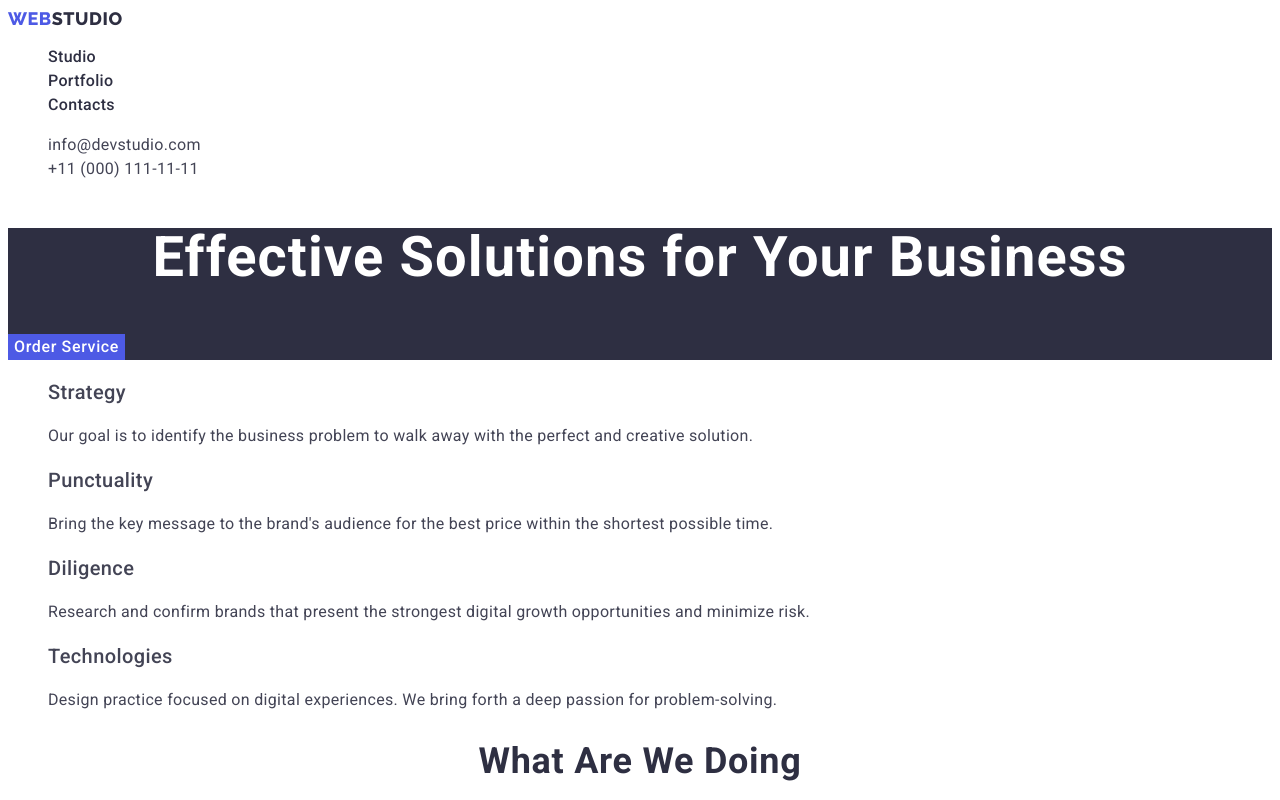
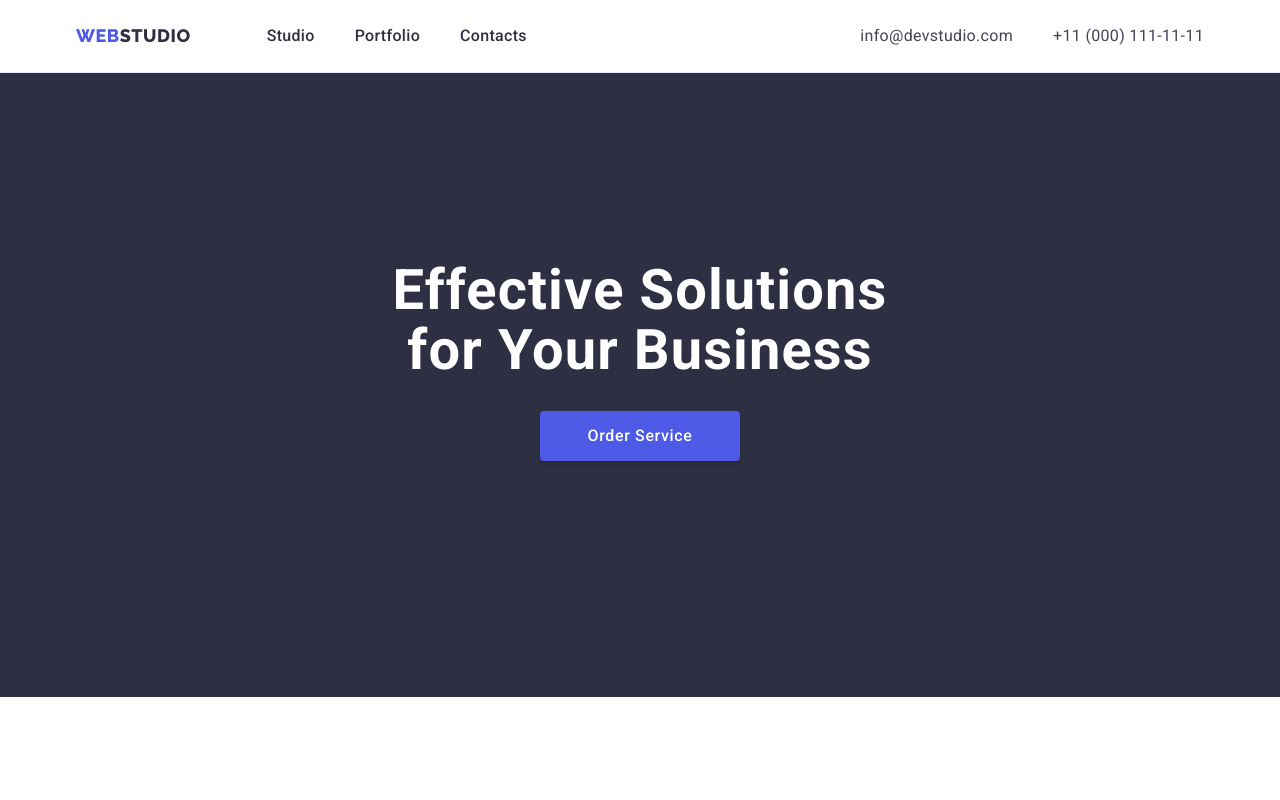
Before and after one commit to Ihoronya/goit-markup-hw-03, a plain HTML site: page index.html in a window 1280 px wide. Shown: the top 800 px of the page. Drawn offline with nearby package versions, Linux system fonts and the light colour scheme.

Commit message:
first try

```diff
--- a/css/slyles.css
+++ b/css/slyles.css
@@ -20,6 +20,39 @@
 
 }
 
+h1,
+h2,
+h3,
+p {
+    margin: 0;
+}
+
+ul {
+    margin: 0;
+    padding: 0;
+}
+
+img {
+    display: block;
+    width: 100%;
+}
+
+*,
+*::before,
+*::after {
+    box-sizing: border-box;
+}
+
+/* Container */
+
+.container {
+    width: 1158px;
+    padding-left: 15px;
+    padding-right: 15px;
+    margin-left: auto;
+    margin-right: auto;
+}
+
 /*-----------------------main-regulation------------------------*/
 .body {
     font-family: "Roboto", sans-serif;
@@ -27,13 +60,53 @@
     background-color: var(--primary-bg-color);
 }
 
+.page-header {
+text-align: center;
+background: #ffffff;
+border-bottom: 1px solid #e7e9fc;
+}
+
 .adress {
-
+    margin-left: auto;
+    padding-top: 24px;
+    padding-bottom: 24px;
     font-style: normal
 }
 
+.mail-tel {
+line-height: 1.5;
+letter-spacing: 0.02em;
+font-style: normal;
+list-style: none;
+}
+
 .list {
+    display: flex;
+    flex-direction: row;
     list-style: none;
+    align-items: flex-start;
+    padding-top: 24px;
+    padding-bottom: 24px;
+}
+
+.adnvantage-list {
+    display: flex;
+    margin: 0;
+    padding: 0;
+}
+
+.feature {
+    list-style: none;
+    margin: 0;
+    padding: 0;
+}
+
+.feature:not(:last-child) {
+    margin-right: 24px;
+}
+
+.nav-title:not(:last-child) {
+    margin-right: 40px;
 }
 
 .link {
@@ -42,15 +115,24 @@
 
 
 .hero-btn {
-    font-family: inherit;
+    width: 200px;
+    height: 50px;
+    font-family: 'Roboto';
     font-weight: 500;
     font-size: 16px;
     line-height: 1.5;
+    display: flex;
+    align-items: center;
+    text-align: center;
+    justify-content: center;
     letter-spacing: 0.04em;
     color: #FFFFFF;
     background-color: #4D5AE5;
+    box-shadow: 0px 4px 4px rgba(0, 0, 0, 0.15);
+    border-radius: 4px;
+    margin: 0 auto;
+    margin-top: 30px;
     border: none;
-    cursor: pointer;
 }
 
 .hero-btn:hover,
@@ -84,6 +166,13 @@
     letter-spacing: 0.03em;
     text-transform: uppercase;
     color: var(--logo);
+    display: flex;
+    flex-direction: row;
+    align-items: center;
+    padding-top: 24px;
+    padding-bottom: 24px;
+    margin-right: 76px;
+    position: inherit;
 }
 
 .logo-down {
@@ -106,16 +195,22 @@
 }
 
 .navigation {
+    text-decoration: none;
     font-weight: 500;
     font-size: 16px;
     line-height: 1.5;
     letter-spacing: 0.02em;
     color: var(--navigation);
+
 }
 
 .navigation:hover,
 .navigation:focus {
     color: #404bbf;
+}
+
+.main-nav {
+    display: flex;
 }
 
 .connection {
@@ -147,11 +242,34 @@
 
 
 .hero {
-
-    background-color: var(--footer-background-color);
-
+text-align: center;
+padding-top: 188px;
+padding-bottom: 188px;
+background-color: var(--footer-background-color);
 }
 
+.advantages {
+    display: flex;
+    padding-top: 120px;
+}
+
+.advantages-title {
+    font-weight: 500;
+    font-size: 20px;
+    line-height: 1.2;
+    letter-spacing: 0.02em;
+    margin-bottom: 8px;
+    margin-left: 16px;
+}
+
+.advantages-text {
+    font-size: 16px;
+    line-height: 1.5;
+    letter-spacing: 0.02em;
+    color: var(--features-paragraf-color);
+    margin-bottom: 32px;
+    margin-left: 16px;
+}
 
 .hero-title {
     font-weight: 700;
@@ -160,6 +278,7 @@
     text-align: center;
     letter-spacing: 0.02em;
     color: var(--hero-title-color);
+    margin-bottom: 48px;
 
 }
 
@@ -173,19 +292,6 @@
     width: 1px;
 }
 
-.advantages-title {
-    font-weight: 500;
-    font-size: 20px;
-    line-height: 1.2;
-    letter-spacing: 0.02em;
-}
-
-.advantages-text {
-    font-size: 16px;
-    line-height: 1.5;
-    letter-spacing: 0.02em;
-    color: var(--features-paragraf-color);
-}
 
 .galery-title {
     font-weight: 700;
--- a/index.html
+++ b/index.html
@@ -9,67 +9,82 @@
     <link rel="preconnect" href="https://fonts.gstatic.com" crossorigin>
     <link href="https://fonts.googleapis.com/css2?family=Raleway:wght@800&family=Roboto:wght@400;500;700;900&display=swap"
         rel="stylesheet">
+    <link rel="stylesheet" href="https://cdnjs.cloudflare.com/ajax/libs/modern-normalize/1.1.0/modern-normalize.min.css"
+            integrity="sha512-wpPYUAdjBVSE4KJnH1VR1HeZfpl1ub8YT/NKx4PuQ5NmX2tKuGu6U/JRp5y+Y8XG2tV+wKQpNHVUX03MfMFn9Q=="
+            crossorigin="anonymous" referrerpolicy="no-referrer" />
     <link rel="stylesheet" href="./css/slyles.css" />
 </head>
 <body class="body">
-    <header>
-        <nav>
+    <!-- Top Line -->
+    <header class="page-header main-nav">
+        <div class="container main-nav">
+            <nav class="nav main-nav">
+                <!-- Logo -->
                 <a class="logo-up link" href="./index.html">Web<span class="logo-accent">Studio</span></a>
-            <ul class="list">
-                <li>
+                <!-- Menu Nav -->
+                <ul class="list main-nav">
+                    <li class="nav-title">
                         <a class="navigation link" href="./index.html">Studio</a>
                     </li>
+                    <li class="nav-title">
+                        <a class="navigation link" href="./portfolio.html">Portfolio</a>
                    <li>
-                    <a class="navigation link" href="./portfolio.html">Portfolio</a>
-                </li>
-                <li>
+                    <li class="nav-title">
                         <a class="navigation link" href="">Contacts</a>
                     </li>
                 </ul>
             </nav>
             <address class="adress">
-            <ul class="list">
-                <li><a class="connection link" href="mailto:info@devstudio.com">info@devstudio.com</a></li>
-                <li><a class="connection link" href="tel:+110001111111">+11 (000) 111-11-11</a></li>
+                <ul class="mail-tel main-nav">
+                    <li class="nav-title"><a class="connection link" href="mailto:info@devstudio.com">info@devstudio.com</a></li>
+                    <li class="nav-title"><a class="connection link" href="tel:+110001111111">+11 (000) 111-11-11</a></li>
                 </ul>
             </address>
+        </div>
     </header>
     <main>
         <!-- Hero -->
-        <section class=" hero">
-            <h1 class="hero-title">Effective Solutions for Your Business</h1>
+        <section class="hero">
+            <div class="container">
+            <h1 class="hero-title">
+            Effective Solutions<br />for Your Business
+            </h>
             <button class="hero-btn" type="button">Order Service</button>
+            <di>
         </section>
 
         <!-- advantages -->
         <section class="advantages">
+            <div class="container">
                 <h2 class="visually-hidden">Advantages</h2>
-            <ul class="list">
-                <li>
+                <ul class="adnvantage-list">
+                    <li class="feature">
                         <h3 class="advantages-title">Strategy</h3>
                         <p class="advantages-text">Our goal is to identify the business problem to walk away with the perfect and creative solution.
                         </p>
                     </li>
-                <li>
+                    <li class="feature">
                         <h3 class="advantages-title">Punctuality</h3>
                         <p class="advantages-text">Bring the key message to the brand's audience for the best price within the shortest possible
                             time.</p>
                     </li>
-                <li>
+                    <li class="feature">
                         <h3 class="advantages-title">Diligence</h3>
                         <p class="advantages-text">Research and confirm brands that present the strongest digital growth opportunities and minimize
                             risk.</p>
                     </li>
-                <li>
+                    <li class="feature">
                         <h3 class="advantages-title">Technologies</h3>
                         <p class="advantages-text">Design practice focused on digital experiences. We bring forth a deep passion for
                             problem-solving.</p>
                     </li>
                 </ul>
+            </di>
         </section>
 
         <!-- gallery -->
         <section class="gallery">
+            <div class="container">
                 <h2 class="galery-title">What are we doing</h2>
                 <ul class="list">
                     <li>
@@ -82,9 +97,11 @@
                         <img src="./images/webpage.jpg" alt="mobile version of web page" width="360" height="300" />
                     </li>
                 </ul>
+            </div>
         </section>
         <!-- our team -->
         <section class="team-section">
+           <div class="container">
                 <h2 class="team-title">Our Team</h2>
                 <ul class="list">
                     <li class="team-title-list">
@@ -108,12 +125,15 @@
                         <p class="job">UI Designer</p>
                     </li>
                 </ul>
+           </div>
         </section>
     </main>
     <!-- Footer -->
     <footer class="footer">
+        <div class="container">
             <a class="logo-down link" href="./index.html">Web<span class="logo-footer">Studio</span></a>
             <p class="footer-text">Increase the flow of customers and sales for your business with digital marketing & growth solutions.</p>
+        </di>
     </footer>
 </body>
 
```
Also changed, not shown: portfolio.html (+20 -9 lines). Lines whose indentation alone changed are shown as unchanged.
